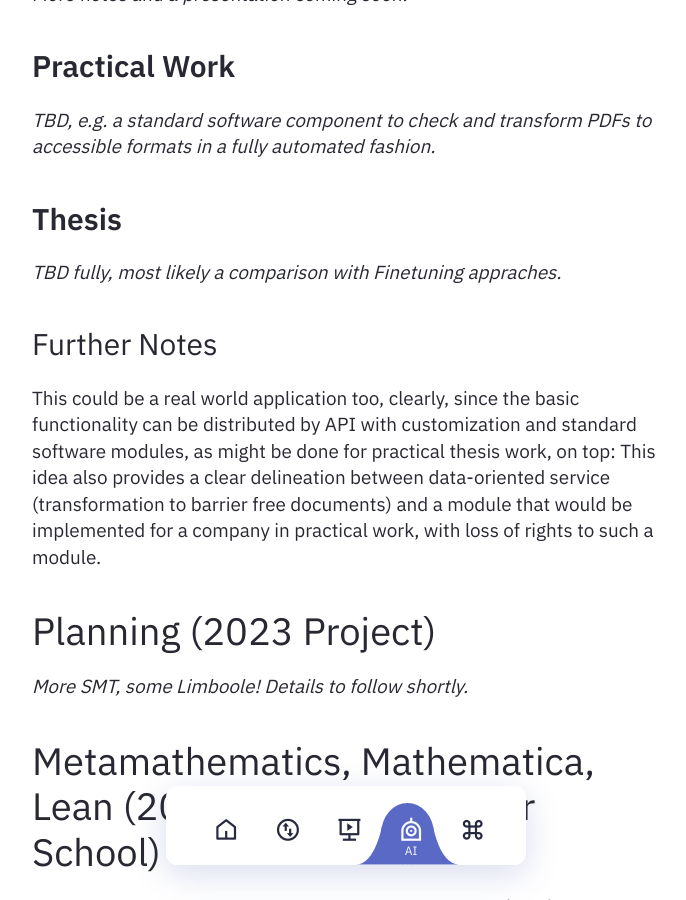
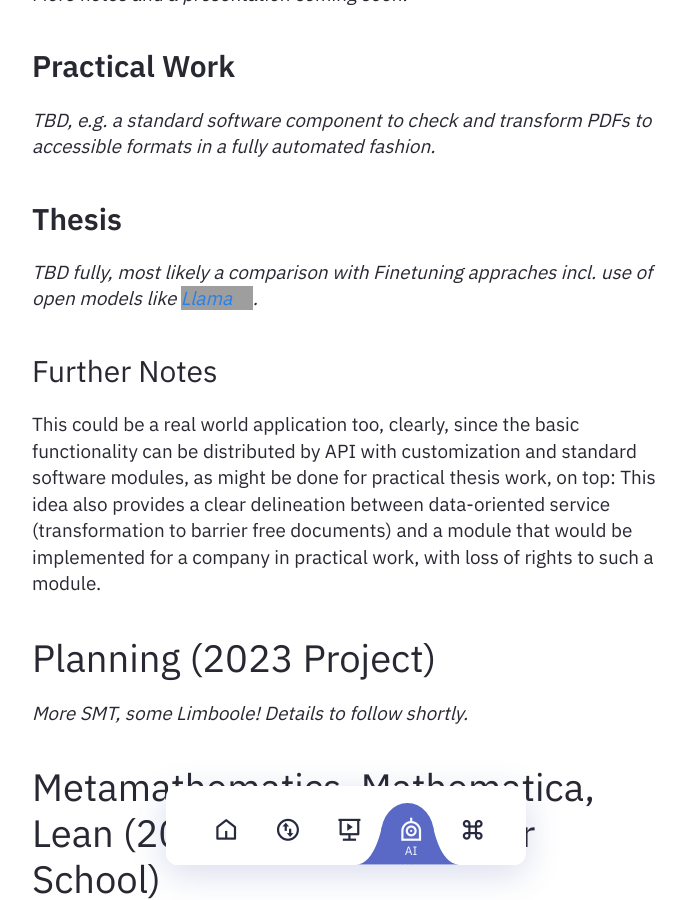
Before and after one commit to heseltime/heseltime.github.io, a Jekyll site: the page built from pages/rDai.md, in a window 1280 px wide and 900 px high, scrolled down 1208 px. Shown: the whole window, without its empty margins (294-980 px from the left). Built offline with Jekyll 4.4.1, drawn with Linux system fonts in a browser that asks for light colours; grey boxes are pictures that could not be loaded.

Commit message:
Include Llama note

```diff
--- a/pages/rDai.md
+++ b/pages/rDai.md
@@ -25,7 +25,7 @@ Very related to the EU Context: The [European Accessibility Act (EAA) is an EU D
 
 ## Thesis
 
-<i>TBD fully, most likely a comparison with Finetuning appraches.</i>
+<i>TBD fully, most likely a comparison with Finetuning appraches incl. use of open models like [Llama](https://ai.meta.com/llama/).</i>
 
 ### Further Notes
 
```
